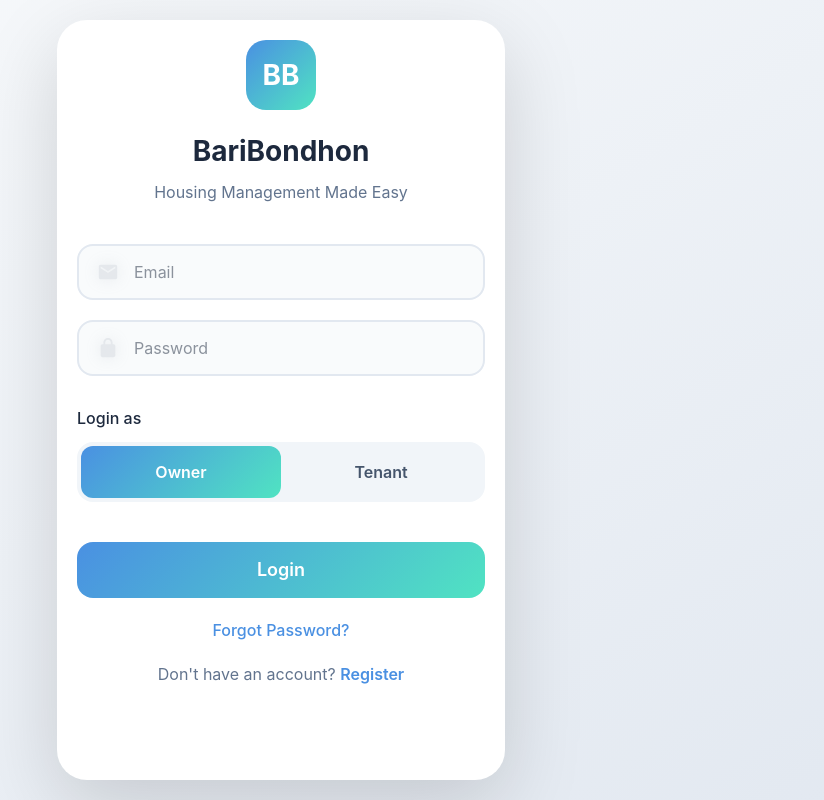
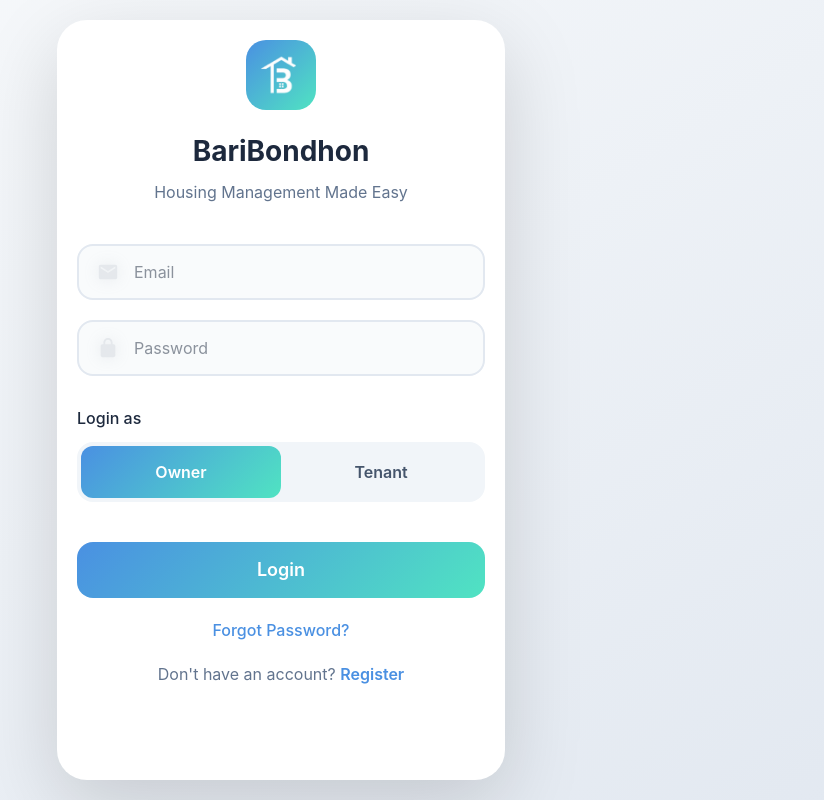
Before and after one commit to Real-System-Makers/BariBondhon_Frontend, a Next.js app: page /login in a window 1280 px wide. Shown: the whole page, without its empty margins (359-1183 px from the left). Built offline with nearby package versions, Linux system fonts and the light colour scheme; no server answers.

Commit message:
feat: Add logo image to login and signup pages for enhanced branding

```diff
--- a/app/login/page.tsx
+++ b/app/login/page.tsx
@@ -12,6 +12,7 @@
 import { loginSchema, LoginFormData } from "@/lib/schemas";
 import { FormInput } from "@/lib/components/forms";
 import { LoginCredentials } from "@/lib/types/auth.types";
+import Image from "next/image";
 
 const Login = () => {
   const router = useRouter();
@@ -72,7 +73,7 @@
               background: "linear-gradient(135deg, #4a90e2, #50e3c2)",
             }}
           >
-            BB
+            <Image src="/logo.png" alt="BariBondhon" width={70} height={70} />
           </div>
           <h1 className="text-[28px] font-bold text-slate-800 mb-2">
             BariBondhon
--- a/app/signup/page.tsx
+++ b/app/signup/page.tsx
@@ -11,6 +11,7 @@
 import { FormInput } from "@/lib/components/forms";
 import { SignUpData } from "@/lib/types/auth.types";
 import { Role } from "@/lib/constants/role";
+import Image from "next/image";
 
 const SignUp = () => {
   const router = useRouter();
@@ -68,7 +69,7 @@
               background: "linear-gradient(135deg, #4a90e2, #50e3c2)",
             }}
           >
-            BB
+            <Image src="/logo.png" alt="BariBondhon" width={70} height={70} />
           </div>
           <h1 className="text-[28px] font-bold text-slate-800 mb-2">
             Create Account
```
Also changed, not shown: public/logo.png (added).
